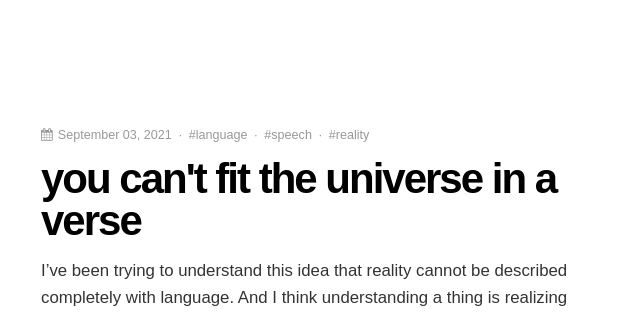
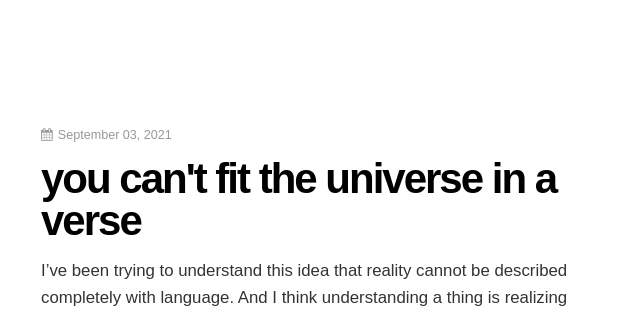
Before and after one commit to dCO2/rococo, a Jekyll site: the page built from _posts/2021-09-03-universe-in-a-verse.md, in a window 1280 px wide. Shown: the top 316 px of the page, without its empty margins (335-975 px from the left). Built offline with Jekyll 4.4.1, drawn with Linux system fonts in a browser that asks for light colours; some web fonts are replaced.

Commit message:
Removed tags

```diff
--- a/_posts/2021-09-03-universe-in-a-verse.md
+++ b/_posts/2021-09-03-universe-in-a-verse.md
@@ -4,7 +4,7 @@ title: "you can't fit the universe in a verse"
 feature-image: /assets/images/federico-beccari-L8126OwlroY-unsplash.jpg
 feature:
 permalink: /:year/:month/:day/:title
-tags: language speech reality
+tags:
 ---
 
 I've been trying to understand this idea that reality cannot be described completely with language. And I think understanding a thing is realizing how that thing relates to other things; realizing its connections and the boundaries of its connections.
```
